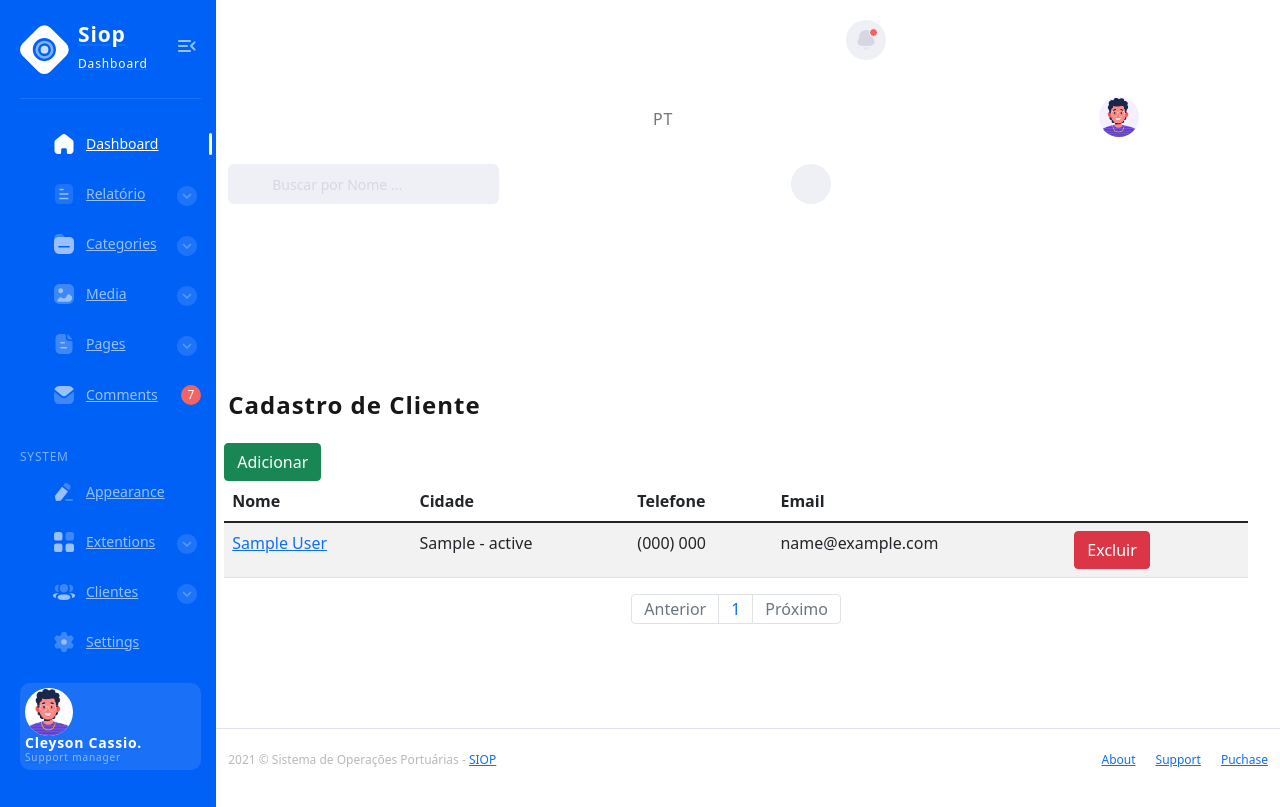
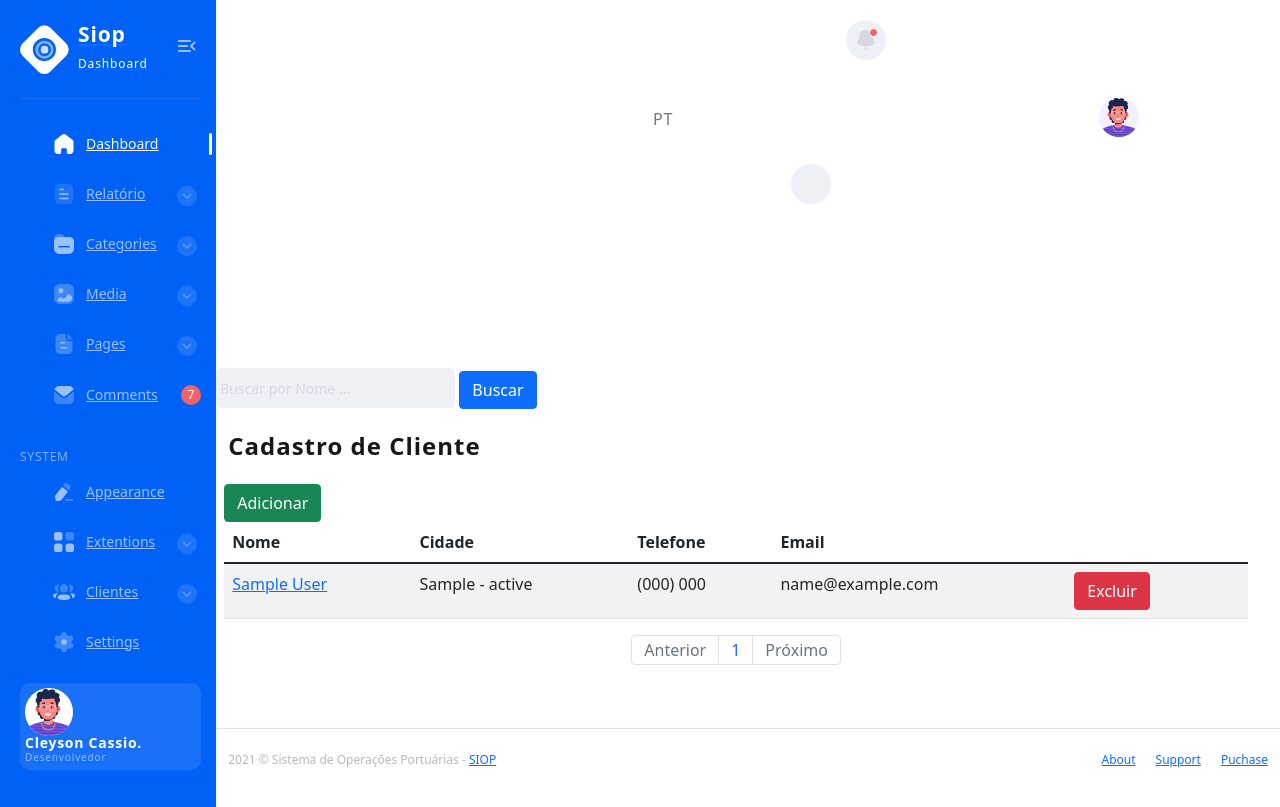
Before and after one commit to cleysoncassio/web, a Django app: page /cliente/list/ in a window 1280 px wide. Run offline with Django 3.2, Linux system fonts and the light colour scheme; tables that the repository leaves empty hold one stand-in row (values such as "Sample post"); some libraries are stand-ins or nearby versions.

Commit message:
Inserido busca

```diff
--- a/appweb/base/templates/base/base.html
+++ b/appweb/base/templates/base/base.html
@@ -172,11 +172,12 @@
     <div class="sidebar-footer">
         <a href="##" class="sidebar-user">
             <span class="sidebar-user-img">
-                <picture><source srcset="/static/img/avatar/avatar-illustrated-01.webp" type="/static/image/webp"><img src="/static/img/avatar/avatar-illustrated-02.png" alt="User name"></picture>
+                <picture><source srcset="/static/img/avatar/avatar-illustrated-01.webp"
+                 type="/static/image/webp"><img src="/static/img/avatar/avatar-illustrated-02.png" alt="User name"></picture>
             </span>
             <div class="sidebar-user-info">
                 <span class="sidebar-user__title">Cleyson Cassio.</span>
-                <span class="sidebar-user__subtitle">Support manager</span>
+                <span class="sidebar-user__subtitle">Desenvolvedor</span>
             </div>
         </a>
     </div>
@@ -187,10 +188,7 @@
     <nav class="main-nav--bg">
   <div class="container main-nav">
     <div class="main-nav-start">
-      <div class="search-wrapper">
-        <i data-feather="search" aria-hidden="true"></i>
-        <input type="text" placeholder="Buscar por Nome ..." required>
-      </div>
+
     </div>
     <div class="main-nav-end">
       <button class="sidebar-toggle transparent-btn" title="Menu" type="button">
@@ -263,7 +261,8 @@
         <button href="##" class="nav-user-btn dropdown-btn" title="My profile" type="button">
           <span class="sr-only">My profile</span>
           <span class="nav-user-img">
-            <picture><source srcset="/static/img/avatar/avatar-illustrated-02.webp" type="image/webp"><img src="/static/img/avatar/avatar-illustrated-02.png" alt="User name"></picture>
+            <picture><source srcset="/static/img/avatar/avatar-illustrated-02.webp"
+              type="image/webp"><img src="/static/img/avatar/avatar-illustrated-02.png" alt="User name"></picture>
           </span>
         </button>
         <ul class="users-item-dropdown nav-user-dropdown dropdown">
@@ -340,7 +339,8 @@
                       <label class="users-table__checkbox">
                         <input type="checkbox" class="check">
                         <div class="categories-table-img">
-                          <picture><source srcset="/static/img/categories/01.webp" type="image/webp"><img src=/static/img/categories/01.jpg" alt="category"></picture>
+                          <picture><source srcset="/static/img/categories/01.webp"
+                               type="image/webp"><img src=/static/img/categories/01.jpg" alt="category"></picture>
                         </div>
                       </label>
                     </td>
@@ -349,7 +349,8 @@
                     </td>
                     <td>
                       <div class="pages-table-img">
-                        <picture><source srcset="/static/img/avatar/avatar-illustrated-04.webp" type="image/webp"><img src="/static/img/avatar/avatar-illustrade-04.png" alt="User Name"></picture>
+                        <picture><source srcset="/static/img/avatar/avatar-illustrated-04.webp"
+                    type="image/webp"><img src="/static/img/avatar/avatar-illustrade-04.png" alt="User Name"></picture>
                         Maria
                       </div>
                     </td>
@@ -374,7 +375,8 @@
                       <label class="users-table__checkbox">
                         <input type="checkbox" class="check">
                         <div class="categories-table-img">
-                          <picture><source srcset="/static/img/categories/02.webp" type="image/webp"><img src="/static/img/categories/02.jpg" alt="category"></picture>
+                          <picture><source srcset="/static/img/categories/02.webp"
+                            type="image/webp"><img src="/static/img/categories/02.jpg" alt="category"></picture>
                         </div>
                       </label>
                     </td>
@@ -383,7 +385,8 @@
                     </td>
                     <td>
                       <div class="pages-table-img">
-                        <picture><source srcset="/static/img/avatar/avatar-illustrated-03.webp" type="image/webp"><img src="/static/img/avatar/avatar-illustrated-03.png" alt="User Name"></picture>
+                        <picture><source srcset="/static/img/avatar/avatar-illustrated-03.webp"
+                        type="image/webp"><img src="/static/img/avatar/avatar-illustrated-03.png" alt="User Name"></picture>
                         José Roberto
                       </div>
                     </td>
@@ -408,7 +411,8 @@
                       <label class="users-table__checkbox">
                         <input type="checkbox" class="check">
                         <div class="categories-table-img">
-                          <picture><source srcset="/static/img/categories/03.webp" type="image/webp"><img src="/static/img/categories/03.jpg" alt="category"></picture>
+                          <picture><source srcset="/static/img/categories/03.webp"
+                            type="image/webp"><img src="/static/img/categories/03.jpg" alt="category"></picture>
                         </div>
                       </label>
                     </td>
@@ -417,7 +421,8 @@
                     </td>
                     <td>
                       <div class="pages-table-img">
-                        <picture><source srcset="/static/img/avatar/avatar-illustrated-02.webp" type="image/webp"><img src="/static/img/avatar/avatar-illustrated-02.png" alt="User Name"></picture>
+                        <picture><source srcset="/static/img/avatar/avatar-illustrated-02.webp"
+                         type="image/webp"><img src="/static/img/avatar/avatar-illustrated-02.png" alt="User Name"></picture>
                         Janiere
                       </div>
                     </td>
@@ -442,7 +447,8 @@
                       <label class="users-table__checkbox">
                         <input type="checkbox" class="check">
                         <div class="categories-table-img">
-                          <picture><source srcset="/static/img/categories/04.webp" type="/static/image/webp"><img src="/static/img/categories/04.jpg" alt="category"></picture>
+                          <picture><source srcset="/static/img/categories/04.webp"
+                             type="/static/image/webp"><img src="/static/img/categories/04.jpg" alt="category"></picture>
                         </div>
                       </label>
                     </td>
@@ -451,7 +457,8 @@
                     </td>
                     <td>
                       <div class="pages-table-img">
-                        <picture><source srcset="/static/img/avatar/avatar-illustrated-01.webp" type="image/webp"><img src="/static/img/avatar/avatar-illustrated-01.png" alt="User Name"></picture>
+                        <picture><source srcset="/static/img/avatar/avatar-illustrated-01.webp"
+                         type="image/webp"><img src="/static/img/avatar/avatar-illustrated-01.png" alt="User Name"></picture>
                         Bianca
                       </div>
                     </td>
--- a/cliente/templates/cliente/cliente_list.html
+++ b/cliente/templates/cliente/cliente_list.html
@@ -160,15 +160,24 @@
         </ul>
       </div>
     </div>
-  </div>
-</nav>
-      {% block main %}
 
-  <!-- Bootstrap CSS -->
+  {% block main %}
+
+
   <link href="https://cdn.jsdelivr.net/npm/bootstrap@5.1.3/dist/css/bootstrap.min.css" rel="stylesheet" integrity="sha384-1BmE4kWBq78iYhFldvKuhfTAU6auU8tT94WrHftjDbrCEXSU1oBoqyl2QvZ6jIW3" crossorigin="anonymous">
   <script src="https://cdn.jsdelivr.net/npm/bootstrap@5.1.3/dist/js/bootstrap.bundle.min.js" integrity="sha384-ka7Sk0Gln4gmtz2MlQnikT1wXgYsOg+OMhuP+IlRH9sENBO0LRn5q+8nbTov4+1p" crossorigin="anonymous"></script>
-<!-- ! Main -->
-    <main class="main users chart-page" id="skip-target">
+
+  <!-- ! barra de pesquisa -->
+   <form>
+          <div class="form-group mb -1">
+               <input class="form-center" type="text" name="name" placeholder="Buscar por Nome ...">
+               <button type="submit" class="btn btn-primary">Buscar</button>
+          </div>
+   </form>
+
+    <!-- ! Main -->
+
+    <main class="main users chart-page" id="skip-target" >
       <div class="container">
         <h2 class="main-title">Cadastro de Cliente</h2>
           <div class="row stat-cards">
@@ -246,7 +255,6 @@
                         {% endif %}
                     </li>
                   </ul>
-                </nav>
      </main>
 </body>
       {% endblock main %}
--- a/cliente/views.py
+++ b/cliente/views.py
@@ -10,13 +10,23 @@
 from .forms import ClienteForm
 from django.urls import reverse
 from django.shortcuts import get_object_or_404
+from django.db.models import Q
 
 
 class ClienteListView(ListView):
     template_name = "cliente/cliente_list.html"
     paginate_by = 4
     model = Cliente
-    queryset = Cliente.objects.all()
+
+    def get_queryset(self):
+        name = self.request.GET.get("name")
+        if name:
+            object_list = self.model.objects.filter(
+                Q(first_name__icontains=name)  | Q(last_name__icontains=name)
+            )
+        else:
+            object_list = self.model.objects.all()
+        return object_list
 
 
 class ClienteCreateView(CreateView):
```
